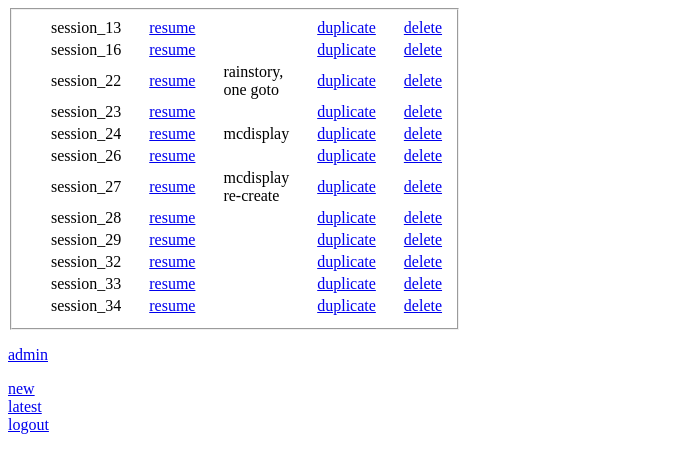
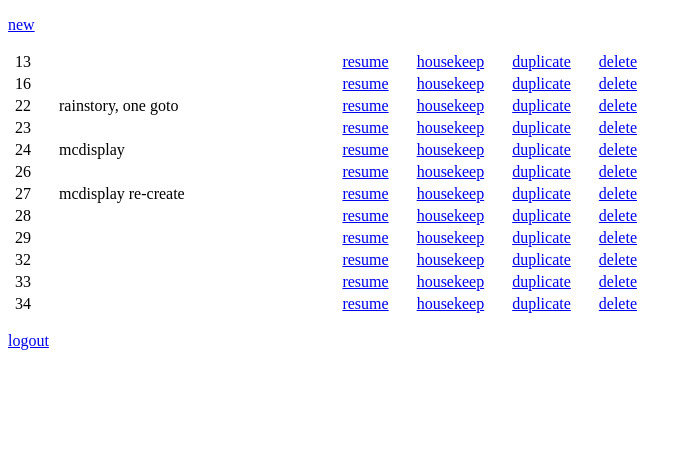
Before and after one commit to climbcat/nodespeak, a Django app: page /dashboard/ in a window 1280 px wide. Shown: the top 473 px of the page, without its empty margins (0-692 px from the left). Run offline with Django 3.2, Linux system fonts and the light colour scheme; a user stored in the database is signed in; data comes from the database, SQL or seed files in the repository; parts of the project's set-up code (start-up, migrations or seed data) failed here and were passed over; some libraries are stand-ins or nearby versions.

Commit message:
add a title- and description edit page, link it to graphs and dashboard, also display title in graphs, and title & 50 chars of description in the dashboard (hoperfully it will be inline most of the time)

```diff
--- a/nsgen/ns/templates/ns/dashboard.html
+++ b/nsgen/ns/templates/ns/dashboard.html
@@ -6,24 +6,23 @@
   </head>
 <body>
 
-<fieldset style="width: 300px">
-<table id="tbl_sessions">
-{% for gs_id, title in sessions %}
+<p><a href="/new" target=_>new</a></p>
+
+<table id="tbl_sessions" style="width: 50%">
+{% for gs_id, title, description_50char in sessions %}
 <tr>
-<td style="padding-left:25px;">session_{{ gs_id }}</td>
+<td style="padding-left:5px;">{{ gs_id }}</td>
+<td style="padding-left:25px;width:100%;">{{ title }}</td>
+<td style="padding-left:25px;width:100%;">{{ description_50char }}</td>
 <td style="padding-left:25px;"><a href="/session/{{ gs_id }}" target="_blank">resume</a></td>
-<td style="padding-left:25px;">{{ title }}</td>
+<td style="padding-left:25px;"><a href="/edit/{{ gs_id }}" target="_blank">housekeep</a></td>
 <td style="padding-left:25px;"><a href="/duplicate/{{ gs_id }}" target="_blank">duplicate</a></td>
 <td style="padding-left:25px;"><a href="/delete/{{ gs_id }}">delete</a></td>
 </tr>
 {% endfor %}
 </table>
-</fieldset>
 
-<p><a href="/admin" target=new>admin</a></p>
-<p><a href="/new" target=_>new</> <br>
-<a href="/latest" target=_>latest</> <br>
-<a href="/logout">logout</></p>
+<p><a href="/logout">logout</a></p>
 </body>
 
 <script src="/static/ns/jquery.min.js"></script>
--- a/nsgen/ns/templates/ns/graphs.html
+++ b/nsgen/ns/templates/ns/graphs.html
@@ -8,7 +8,9 @@
 <body>
 
 <div id="buttons" style="position:absolute;margin:auto;left:90px">
+  <label style="font-size:20px;">{{ title }}</label><br>
   <a href="/dashboard" style="font-size:12px;">home</a>
+  <a href="/edit/{{ gs_id }}" style="font-size:12px;">housekeep</a>
   <a href="/dashboard" style="font-size:12px;">logout</a><br>
   <hr style="margin-top:15px;margin-bottom:12px;">
   <button id="btnUndo" style="font-size:10px;cursor:pointer;margin:5px;padding:12px 12px;color:white;background-color:#e7e7e7;border:none;color:black;">Undo</button>
--- a/nsgen/ns/urls.py
+++ b/nsgen/ns/urls.py
@@ -21,6 +21,8 @@ from ns import views
 urlpatterns = [
     url(r'login/?$', views.login),
     url(r'login_submit/?$', views.login_submit),
+    url(r'edit/(?P<gs_id>[0-9]+)/?$', views.edit),
+    url(r'edit_submit/(?P<gs_id>[0-9]+)/?$', views.edit_submit),
     url(r'logout/?$', views.logout),
 
     url(r'session/(?P<gs_id>[0-9]+)/?$', views.graphui),
--- a/nsgen/ns/views.py
+++ b/nsgen/ns/views.py
@@ -23,6 +23,20 @@ def login_submit(req):
     auth.login(req, user)
     return redirect("/latest/")
 
+
+@login_required
+def edit(req, gs_id):
+    gs = GraphSession.objects.get(id=gs_id)
+    return render(req, "ns/edit.html", context={ "gs_id" : gs_id, "prev_title" : gs.title, "prev_description" : gs.description })
+
+@login_required
+def edit_submit(req, gs_id):
+    gs = GraphSession.objects.get(id=gs_id)
+    gs.title = req.POST["title"]
+    gs.description=req.POST["description"]
+    gs.save()
+    return redirect(graphui, gs_id=gs_id)
+
 @login_required
 def logout(req):
     auth.logout(req)
@@ -30,10 +44,12 @@ def logout(req):
 
 @login_required
 def graphui(req, gs_id):
+    gs = GraphSession.objects.get(id=gs_id)
     ct = {
         "gs_id" : gs_id,
         "tab_id" : 0,
-        }
+        "title" : gs.title
+    }
     return render(req, "ns/graphs.html", context=ct)
 
 @login_required
@@ -71,7 +87,14 @@ def delete_gs(req, gs_id):
 
 @login_required
 def dashboard(req):
-    ct = { "sessions" : [(s.id, s.title) for s in GraphSession.objects.all() ] }
+    sessions = []
+    for s in GraphSession.objects.all():
+        descr = ""
+        if s.description is not None:
+            descr = s.description[:50]
+        sessions.append( (s.id, s.title, descr) )
+
+    ct = { "sessions" : sessions}
     return render(req, "ns/dashboard.html", context = ct)
 
 @login_required
```
Also changed, not shown: nsgen/ns/templates/ns/edit.html (added, +29 -0 lines).
